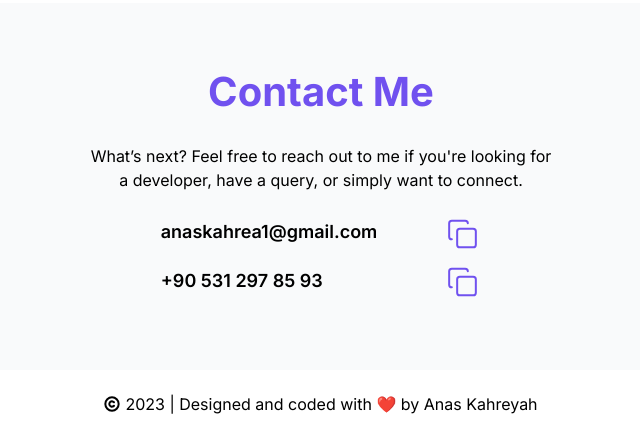
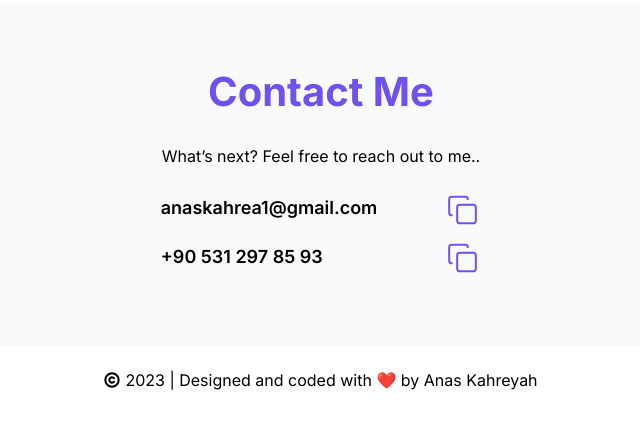
Before and after one commit to AnasKahrea/My_Website, a plain HTML site: page index.html in a window 1280 px wide. Shown: the part 2539-2977 px from the top of the page, without its empty margins (319-959 px from the left). After the commit the page ends 2953 px from the top, so only its background shows below. Drawn offline with nearby package versions, Linux system fonts and the light colour scheme.

Commit message:
about edıt

```diff
--- a/index.html
+++ b/index.html
@@ -273,8 +273,7 @@
       <div class="container">
         <h2>Contact Me</h2>
         <p>
-          What’s next? Feel free to reach out to me if you're looking for <br />
-          a developer, have a query, or simply want to connect.
+          What’s next? Feel free to reach out to me..
         </p>
         <div class="d-block copy-text copy-text2">
           <div class="diveder">
```
Also changed, not shown: indexDark.html (+1 -2 lines).
